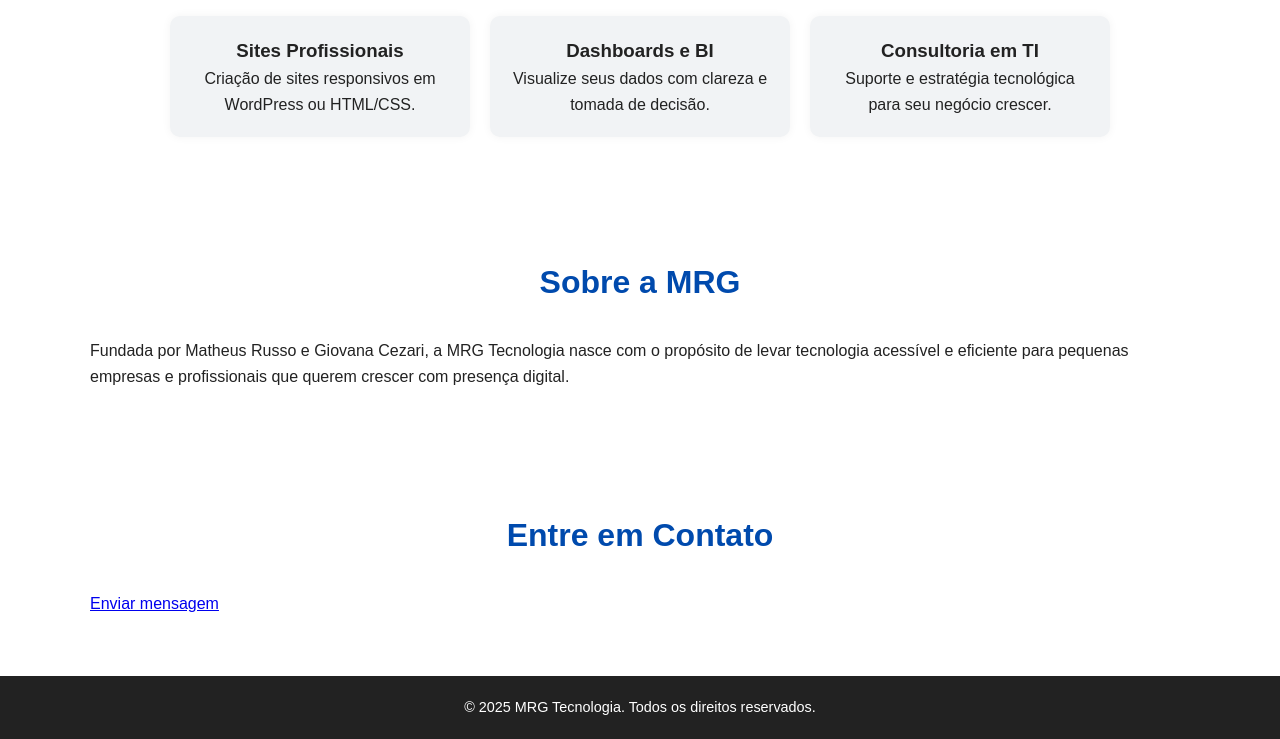
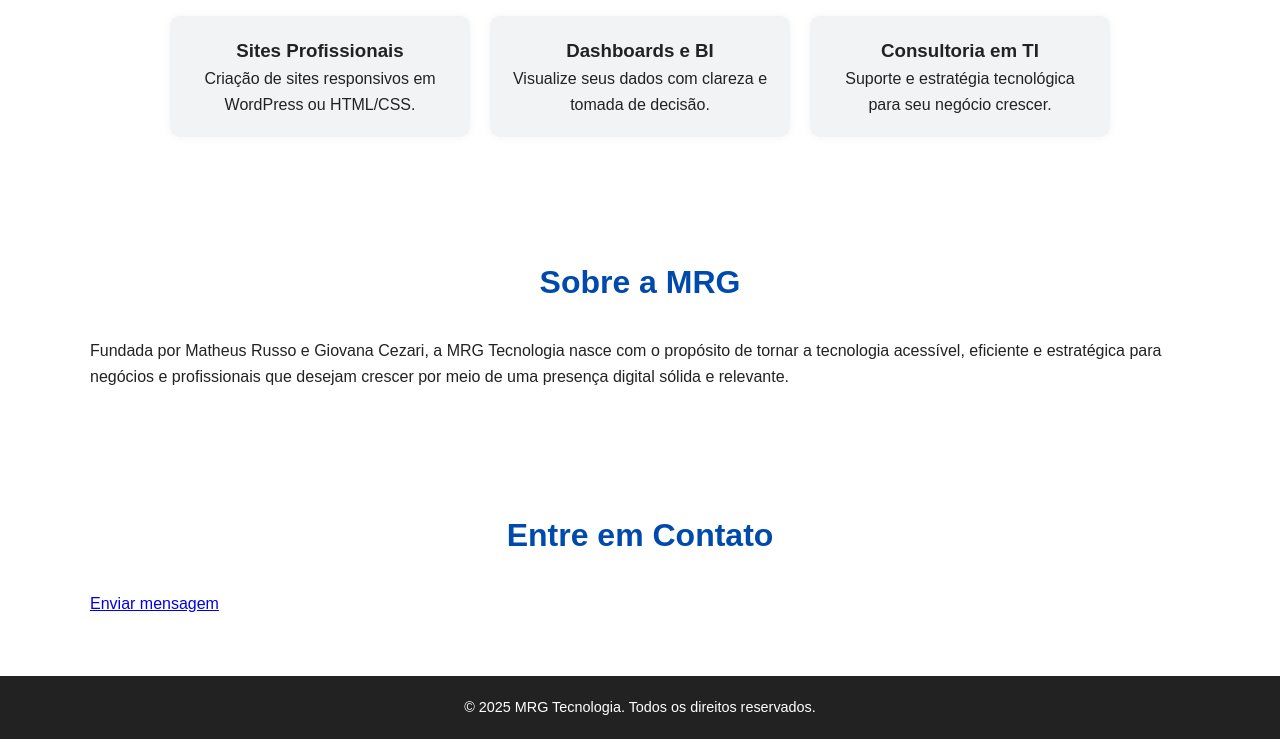
Before and after one commit to r1matheus/MRGtecnologia, a plain HTML site: page index.html in a window 1280 px wide. Shown: the part 748-1487 px from the top of the page. Drawn offline with Linux system fonts and the light colour scheme.

Commit message:
“v7”

```diff
--- a/index.html
+++ b/index.html
@@ -52,7 +52,7 @@
   <section id="sobre" class="sobre">
     <div class="container">
       <h2>Sobre a MRG</h2>
-      <p>Fundada por Matheus Russo e Giovana Cezari, a MRG Tecnologia nasce com o propósito de levar tecnologia acessível e eficiente para pequenas empresas e profissionais que querem crescer com presença digital.</p>
+      <p>Fundada por Matheus Russo e Giovana Cezari, a MRG Tecnologia nasce com o propósito de tornar a tecnologia acessível, eficiente e estratégica para negócios e profissionais que desejam crescer por meio de uma presença digital sólida e relevante.</p>
     </div>
   </section>
 
```
